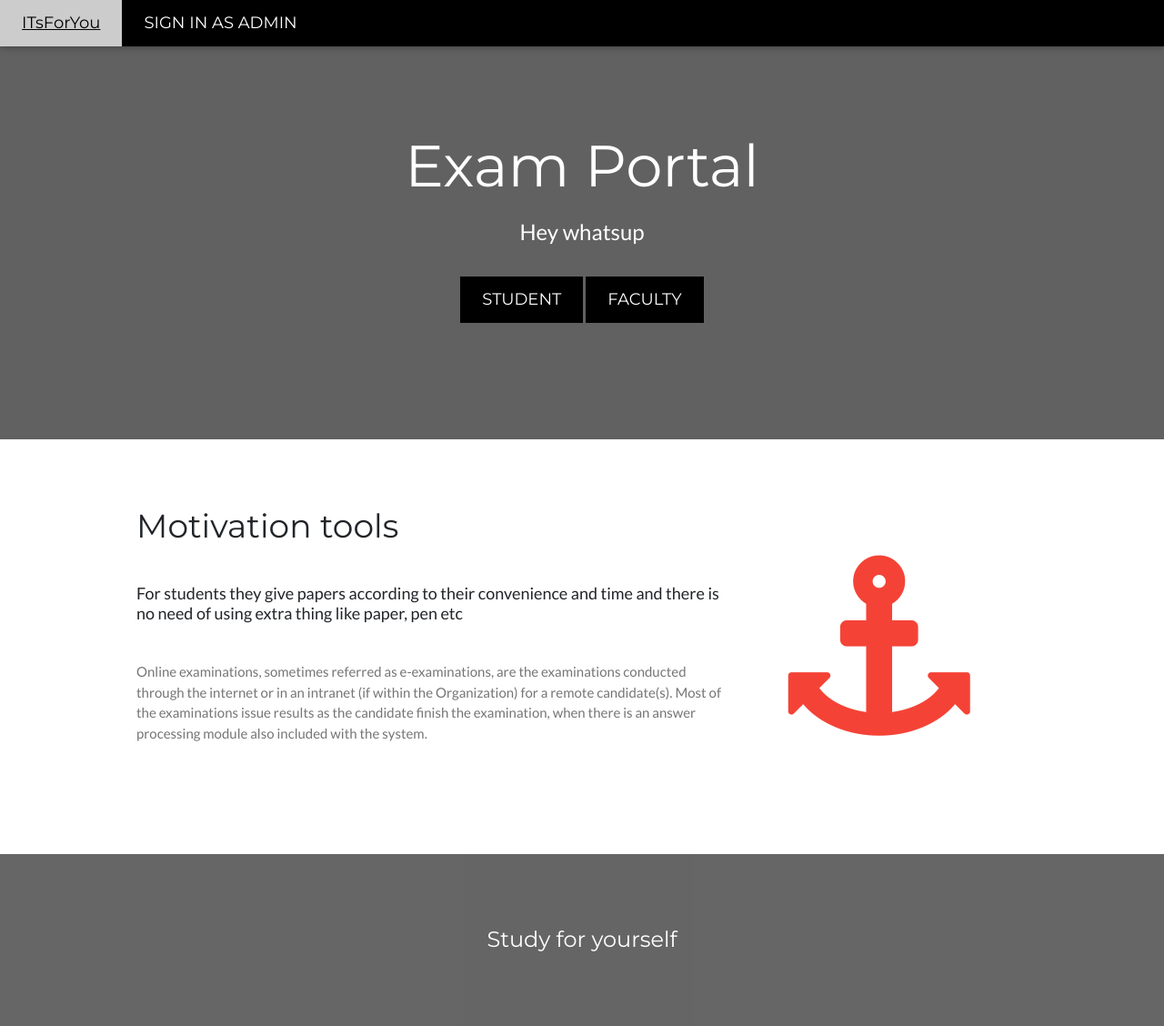
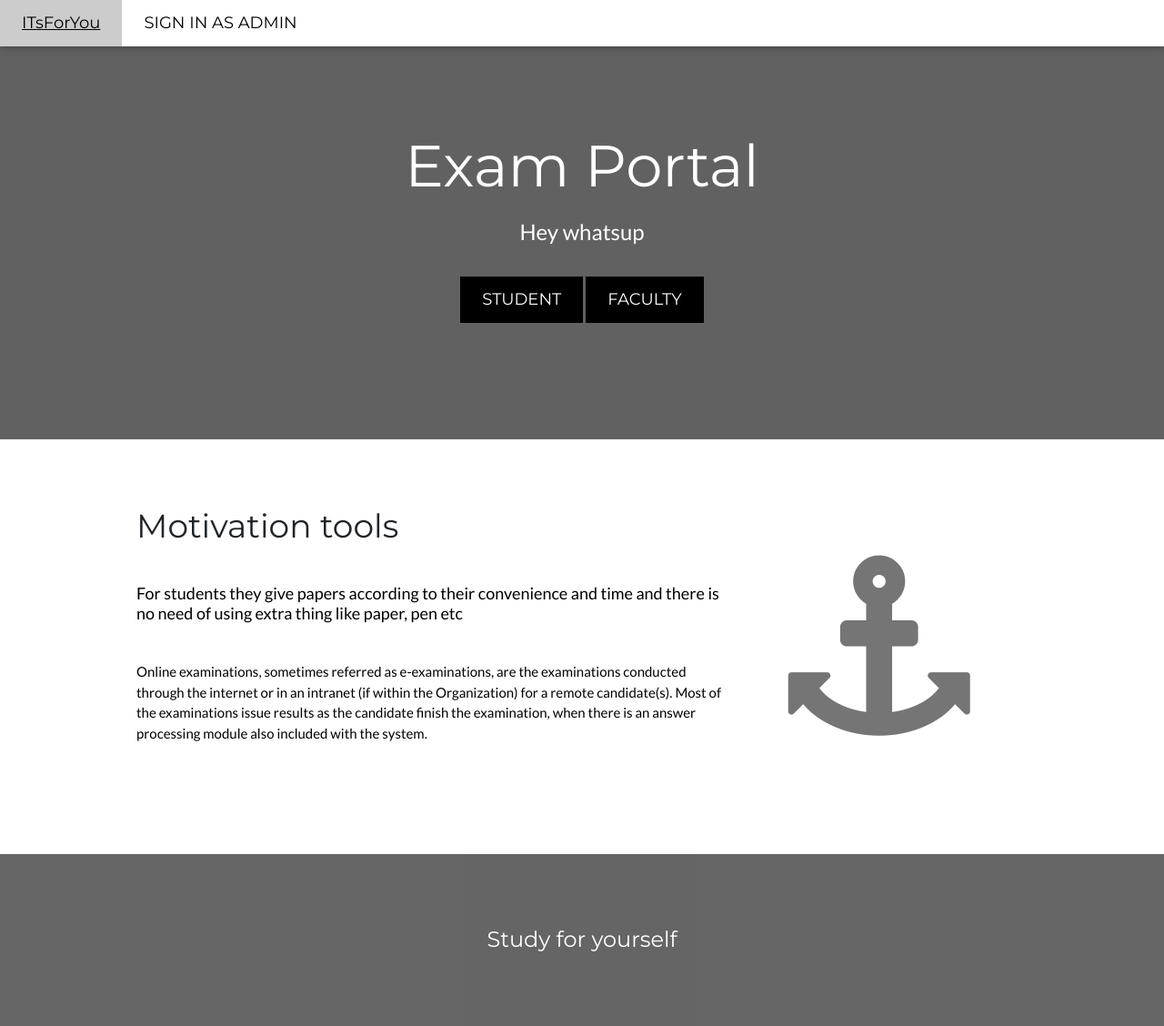
Before and after one commit to SHUBHAM-SONI-177/ExamPortal-Django, a Django app: page / in a window 1280 px wide. Shown: the whole page at 91% size. Run offline with Django 3.2, Linux system fonts and the light colour scheme; some libraries are stand-ins or nearby versions.

Commit message:
Update index.html

```diff
--- a/templates/index.html
+++ b/templates/index.html
@@ -1,25 +1,24 @@
-<!doctype html>
-<html lang="en">
-  <head>
+<!DOCTYPE html>
+<html lang="en"><head>
     <meta charset="utf-8">
     <meta name="viewport" content="width=device-width, initial-scale=1, shrink-to-fit=no">
     <link rel="stylesheet" href="https://stackpath.bootstrapcdn.com/bootstrap/4.4.1/css/bootstrap.min.css" integrity="sha384-Vkoo8x4CGsO3+Hhxv8T/Q5PaXtkKtu6ug5TOeNV6gBiFeWPGFN9MuhOf23Q9Ifjh" crossorigin="anonymous">
     <title> Exam portal </title>
-    <link rel = "icon" href ="https://encrypted-tbn0.gstatic.com/images?q=tbn%3AANd9GcTEPYnnxw1tKE3T7Hfabc8PC_pfc64er6tXk3BhG2C-FppyFd6R&usqp=CAU" type = "image/x-icon">
+    <link rel="icon" href="https://encrypted-tbn0.gstatic.com/images?q=tbn%3AANd9GcTEPYnnxw1tKE3T7Hfabc8PC_pfc64er6tXk3BhG2C-FppyFd6R&amp;usqp=CAU" type="image/x-icon">
     <link rel="stylesheet" href="https://www.w3schools.com/w3css/4/w3.css">
     <link rel="stylesheet" href="https://fonts.googleapis.com/css?family=Lato">
     <link rel="stylesheet" href="https://fonts.googleapis.com/css?family=Montserrat">
     <link rel="stylesheet" href="https://cdnjs.cloudflare.com/ajax/libs/font-awesome/4.7.0/css/font-awesome.min.css">
-  </head>
-<style>
+  <style>
 body,h1,h2,h3,h4,h5,h6 {font-family: "Lato", sans-serif}
 .w3-bar,h1,button {font-family: "Montserrat", sans-serif}
 .fa-anchor,.fa-coffee {font-size:200px}
-</style>
+</style></head>
+
 <body>
 <div class="w3-top">
-  <div class="w3-bar w3-black w3-card w3-left-align w3-large">
-    <a class="w3-bar-item w3-button w3-hide-medium w3-hide-large w3-right w3-padding-large w3-hover-white w3-large w3-red" href="javascript:void(0);" onclick="myFunction()" title="Toggle Navigation Menu"><i class="fa fa-bars"></i></a>
+  <div class="w3-bar w3-white w3-card w3-left-align w3-large">
+    <a class="w3-bar-item w3-button w3-hide-medium w3-hide-large w3-right w3-padding-large w3-hover-white w3-large w3-white" href="javascript:void(0);" onclick="myFunction()" title="Toggle Navigation Menu"><i class="fa fa-bars"></i></a>
     <a href="/" class="w3-bar-item w3-button w3-padding-large w3-white">ITsForYou</a>
     <a href="/admin/" class="w3-bar-item w3-button w3-hide-small w3-padding-large w3-hover-white">SIGN IN AS ADMIN</a>
   </div>
@@ -42,11 +41,11 @@ body,h1,h2,h3,h4,h5,h6 {font-family: "Lato", sans-serif}
   <div class="w3-content">
     <div class="w3-twothird">
       <h1>Motivation tools</h1>
-      <h5 class="w3-padding-32">For students they give papers according to their convenience and time and there is no need of using extra thing like paper, pen etc</h5>
-      <p class="w3-text-grey">Online examinations, sometimes referred as e-examinations, are the examinations conducted through the internet or in an intranet (if within the Organization) for a remote candidate(s). Most of the examinations issue results as the candidate finish the examination, when there is an answer processing module also included with the system.</p>
+      <h5 class="w3-padding-32 w3-text-black">For students they give papers according to their convenience and time and there is no need of using extra thing like paper, pen etc</h5>
+      <p class="w3-text-black">Online examinations, sometimes referred as e-examinations, are the examinations conducted through the internet or in an intranet (if within the Organization) for a remote candidate(s). Most of the examinations issue results as the candidate finish the examination, when there is an answer processing module also included with the system.</p>
     </div>
     <div class="w3-third w3-center">
-      <i class="fa fa-anchor w3-padding-64 w3-text-red"></i>
+      <i class="fa fa-anchor w3-padding-64 w3-text-grey"></i>
     </div>
   </div>
 </div>
@@ -68,5 +67,6 @@ function myFunction() {
 <script src="https://code.jquery.com/jquery-3.4.1.slim.min.js" integrity="sha384-J6qa4849blE2+poT4WnyKhv5vZF5SrPo0iEjwBvKU7imGFAV0wwj1yYfoRSJoZ+n" crossorigin="anonymous"></script>
 <script src="https://cdn.jsdelivr.net/npm/popper.js@1.16.0/dist/umd/popper.min.js" integrity="sha384-Q6E9RHvbIyZFJoft+2mJbHaEWldlvI9IOYy5n3zV9zzTtmI3UksdQRVvoxMfooAo" crossorigin="anonymous"></script>
 <script src="https://stackpath.bootstrapcdn.com/bootstrap/4.4.1/js/bootstrap.min.js" integrity="sha384-wfSDF2E50Y2D1uUdj0O3uMBJnjuUD4Ih7YwaYd1iqfktj0Uod8GCExl3Og8ifwB6" crossorigin="anonymous"></script>
-</body>
-</html>
+
+
+</body></html>
```
